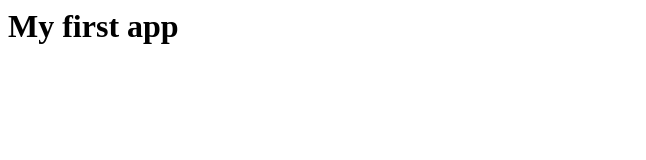
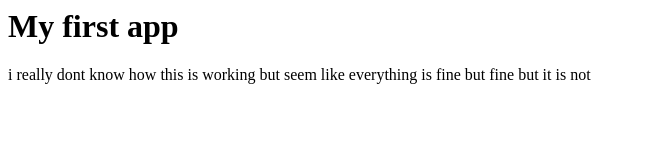
Before and after one commit to videshshirodkar/dbapp, a plain HTML site: page index.html in a window 1280 px wide. Shown: the whole page, without its empty margins (0-646 px from the left). Drawn offline with Linux system fonts and the light colour scheme.

Commit message:
update.html

```diff
--- a/index.html
+++ b/index.html
@@ -2,7 +2,7 @@
 <head>
 <body>
 <h1> My first app </h1>
-
+  <p>i really dont know how this is working but seem like everything is fine but fine but it is not</p>
 
 </body>
 </head>
```
